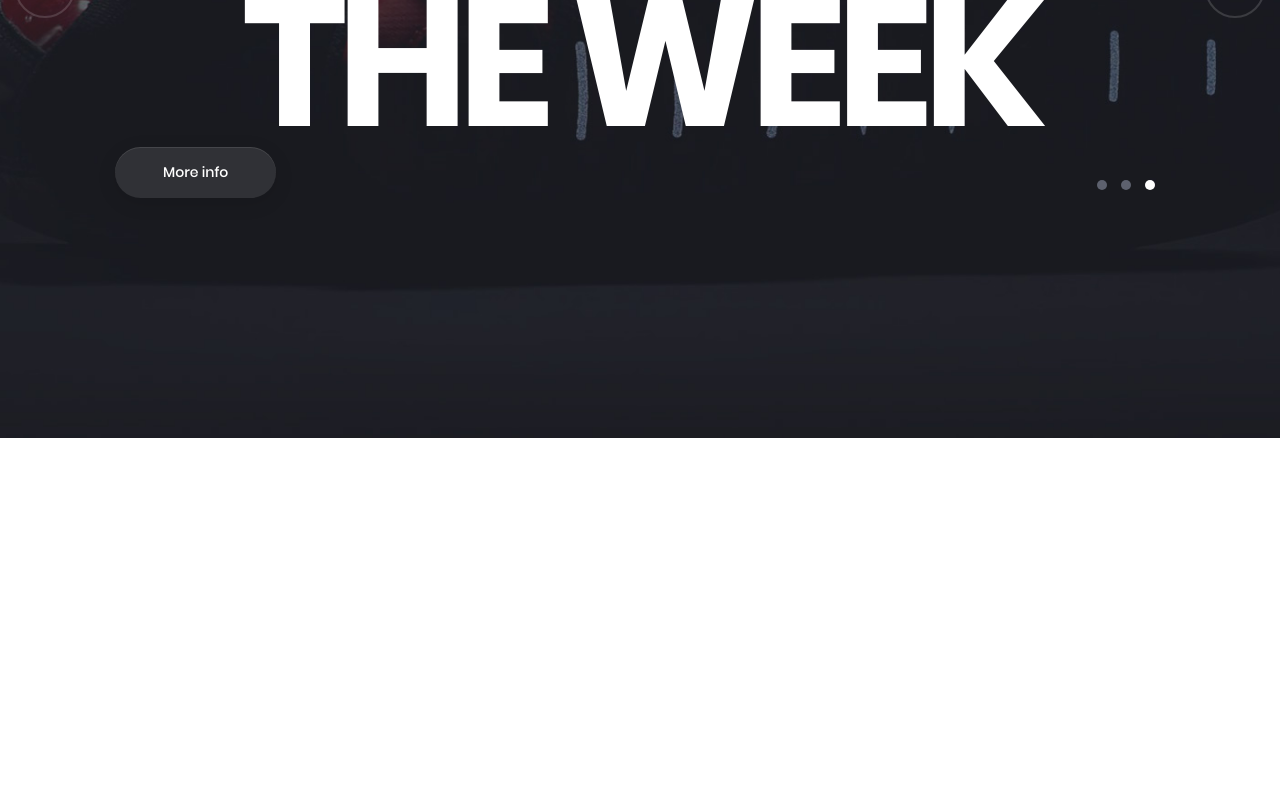
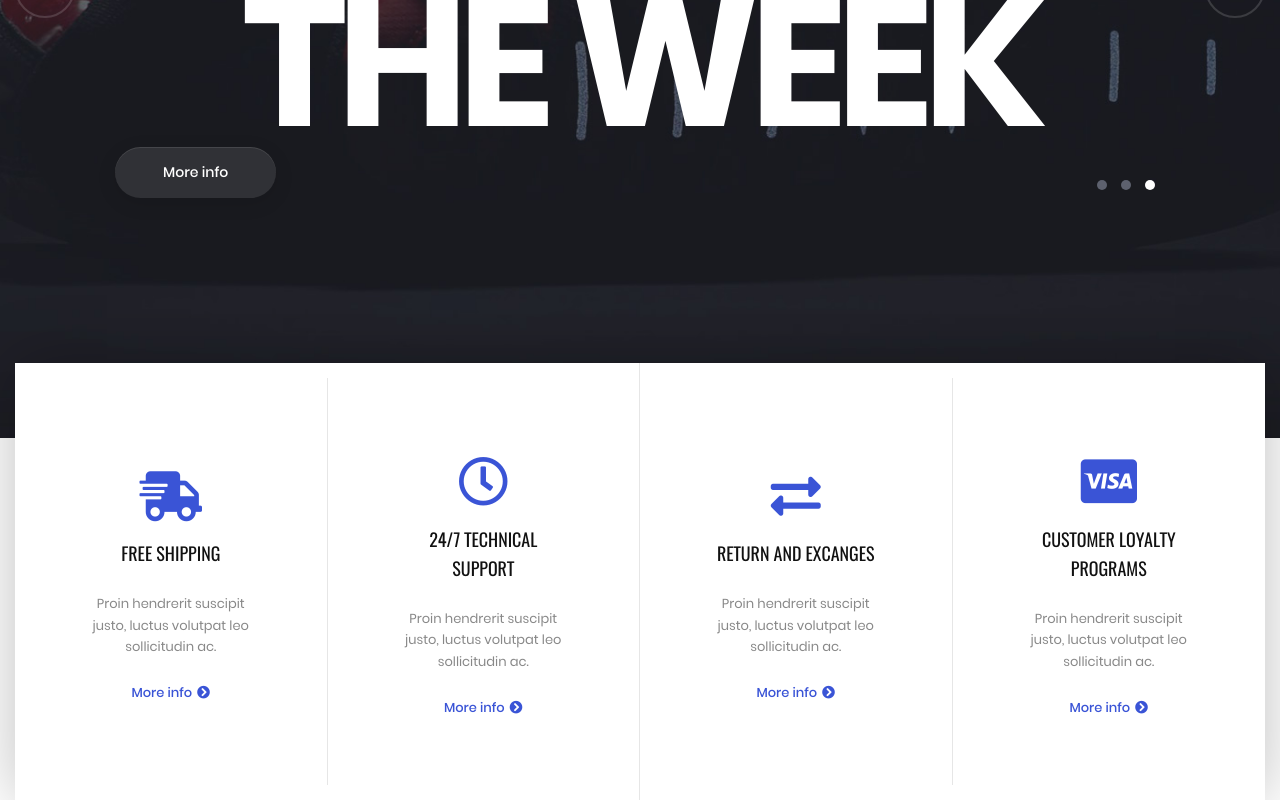
Before and after one commit to zonderweb/Agora, a website: page app/index.html in a window 1280 px wide. Shown: the part 461-1261 px from the top of the page. Before the commit the page ends 899 px from the top, so only its background shows below. Drawn offline with Linux system fonts and the light colour scheme; files whose address does not match are found by name.

Commit message:
+main-odds none adaptive

```diff
--- a/app/index.html
+++ b/app/index.html
@@ -171,6 +171,46 @@
 			</div>
 		</div>
 	</section>
+	<!-- MAIN CONTENT -->
+	<div class="wrapper">
+		<main class="main">
+			<!-- ODDS -->
+			<div class="main-odds">
+				<div class="odds-item">
+					<div class="odds__wrapper">
+						<div class="odds-ico"><i class="fas fa-shipping-fast"></i></div>
+						<div class="odds-title">Free Shipping</div>
+						<div class="odds-text">Proin hendrerit suscipit justo, luctus volutpat leo sollicitudin ac.</div>
+						<a href="#" class="odds-link">More info</a>
+					</div>
+				</div>
+				<div class="odds-item">
+					<div class="odds__wrapper">
+						<div class="odds-ico"><i class="far fa-clock"></i></div>
+						<div class="odds-title">24/7 Technical Support</div>
+						<div class="odds-text">Proin hendrerit suscipit justo, luctus volutpat leo sollicitudin ac.</div>
+						<a href="#" class="odds-link">More info</a>
+					</div>
+				</div>
+				<div class="odds-item">
+					<div class="odds__wrapper">
+						<div class="odds-ico"><i class="fas fa-exchange-alt"></i></div>
+						<div class="odds-title">Return and excanges</div>
+						<div class="odds-text">Proin hendrerit suscipit justo, luctus volutpat leo sollicitudin ac.</div>
+						<a href="#" class="odds-link">More info</a>
+					</div>
+				</div>
+				<div class="odds-item">
+					<div class="odds__wrapper">
+						<div class="odds-ico"><i class="fab fa-cc-visa"></i></div>
+						<div class="odds-title">Customer loyalty programs</div>
+						<div class="odds-text">Proin hendrerit suscipit justo, luctus volutpat leo sollicitudin ac.</div>
+						<a href="#" class="odds-link">More info</a>
+					</div>
+				</div>
+			</div>
+		</main>
+	</div>
 	<script src="js/scripts.min.js"></script>
 </body>
 </html>
--- /dev/null
+++ b/app/scss/_main-content.scss
@@ -0,0 +1,59 @@
+.main {
+	box-shadow: 0px 0px 60px 0px rgba(0,0,0,0.25);
+	margin-top: -75px;
+	background: #fff;
+}
+
+.main-odds {
+	@include row-flex;
+	justify-content: space-between;
+	align-items: center;
+}
+
+.odds-item {
+	@include col();
+	@include size(3);
+	padding: 79px 72px;
+	text-align: center;
+	border-right: 1px solid #e6e6e6;
+
+	&:last-child {
+		border-right: none;
+	}
+}
+
+.odds-ico {
+	color: $accent;
+	font-size: 50px;
+}
+
+.odds-title {
+	text-transform: uppercase;
+	font-size: 18px;
+	font-family: $oswald;
+	color: #111;
+	margin-bottom: 24px;
+}
+
+.odds-text {
+	font-size: 13px;
+	color: #888;
+	margin-bottom: 22px;
+}
+
+.odds-link {
+	font-size: 13px;
+	color: $accent;
+	font-family: $poppins-medium;
+
+	&:hover {
+		color: $accent;
+	}
+
+	&::after {
+		content: '\f138';
+		font-family: $ico-font;
+		font-weight: bold;
+		margin-left: 5px;
+	}
+}
--- a/app/scss/main.scss
+++ b/app/scss/main.scss
@@ -67,3 +67,4 @@ a {
 
 @import "header";
 @import "slider";
+@import "main-content";
```
Also changed, not shown: app/css/main.min.css.
